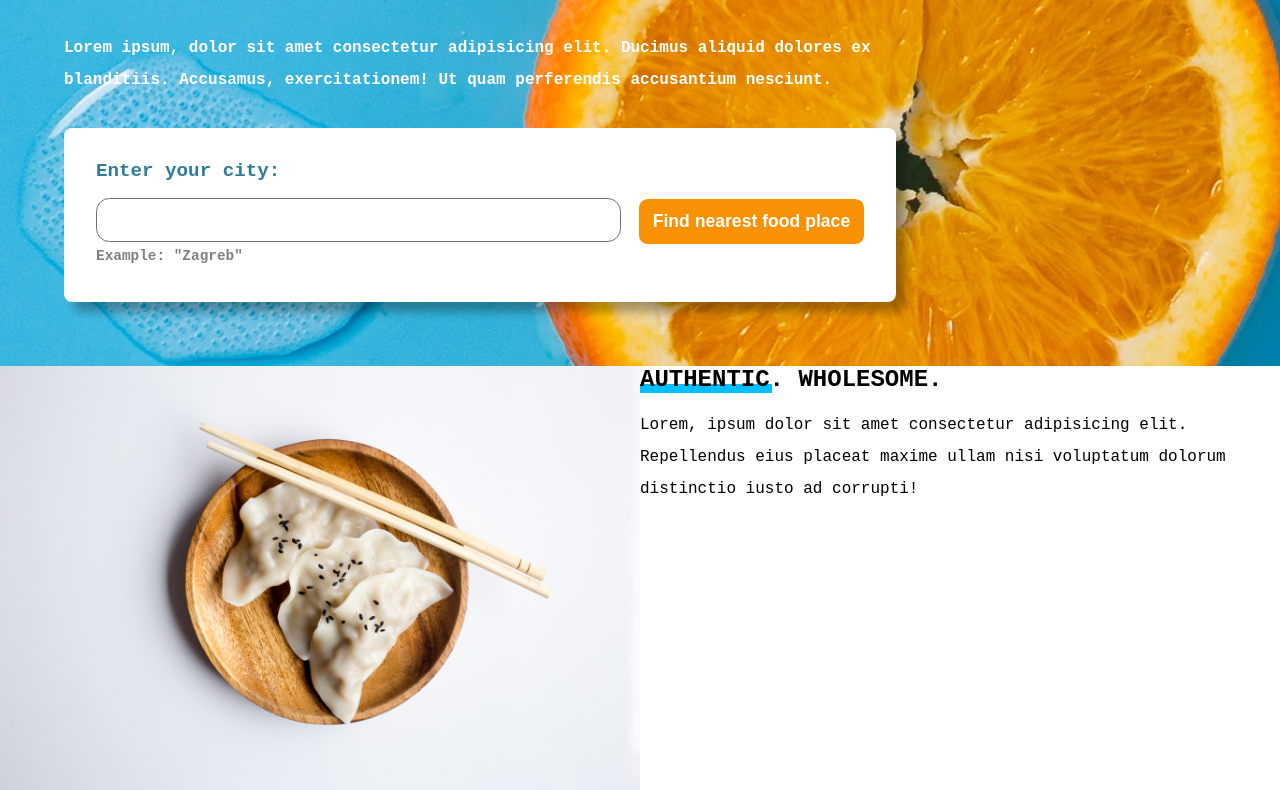
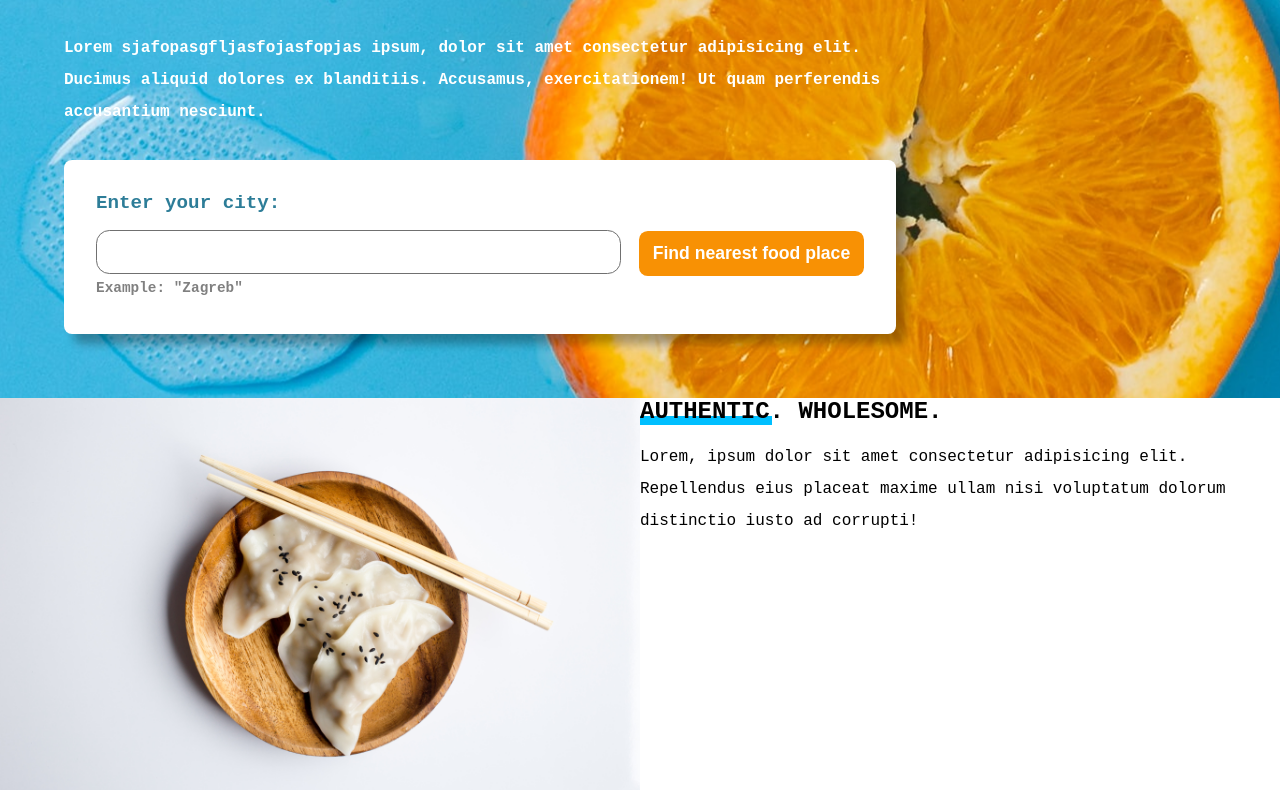
Before and after one commit to iLogy96/Learning-and-projects, a plain HTML site: page index.html in a window 1280 px wide. Shown: the part 221-1011 px from the top of the page. Drawn offline with Linux system fonts and the light colour scheme; a web font is replaced by a local one.

Commit message:
promijenio sam lorem

```diff
--- a/index.html
+++ b/index.html
@@ -23,7 +23,7 @@
 
             <h1><span>The Healthy</span> Eating Experience</h1>
 
-            <p>Lorem ipsum, dolor sit amet consectetur adipisicing elit. Ducimus aliquid dolores ex blanditiis. Accusamus, exercitationem! Ut quam perferendis accusantium nesciunt.</p>
+            <p>Lorem  sjafopasgfljasfojasfopjas ipsum, dolor sit amet consectetur adipisicing elit. Ducimus aliquid dolores ex blanditiis. Accusamus, exercitationem! Ut quam perferendis accusantium nesciunt.</p>
 
             <div class="form-container">
                 <form action="">
```
